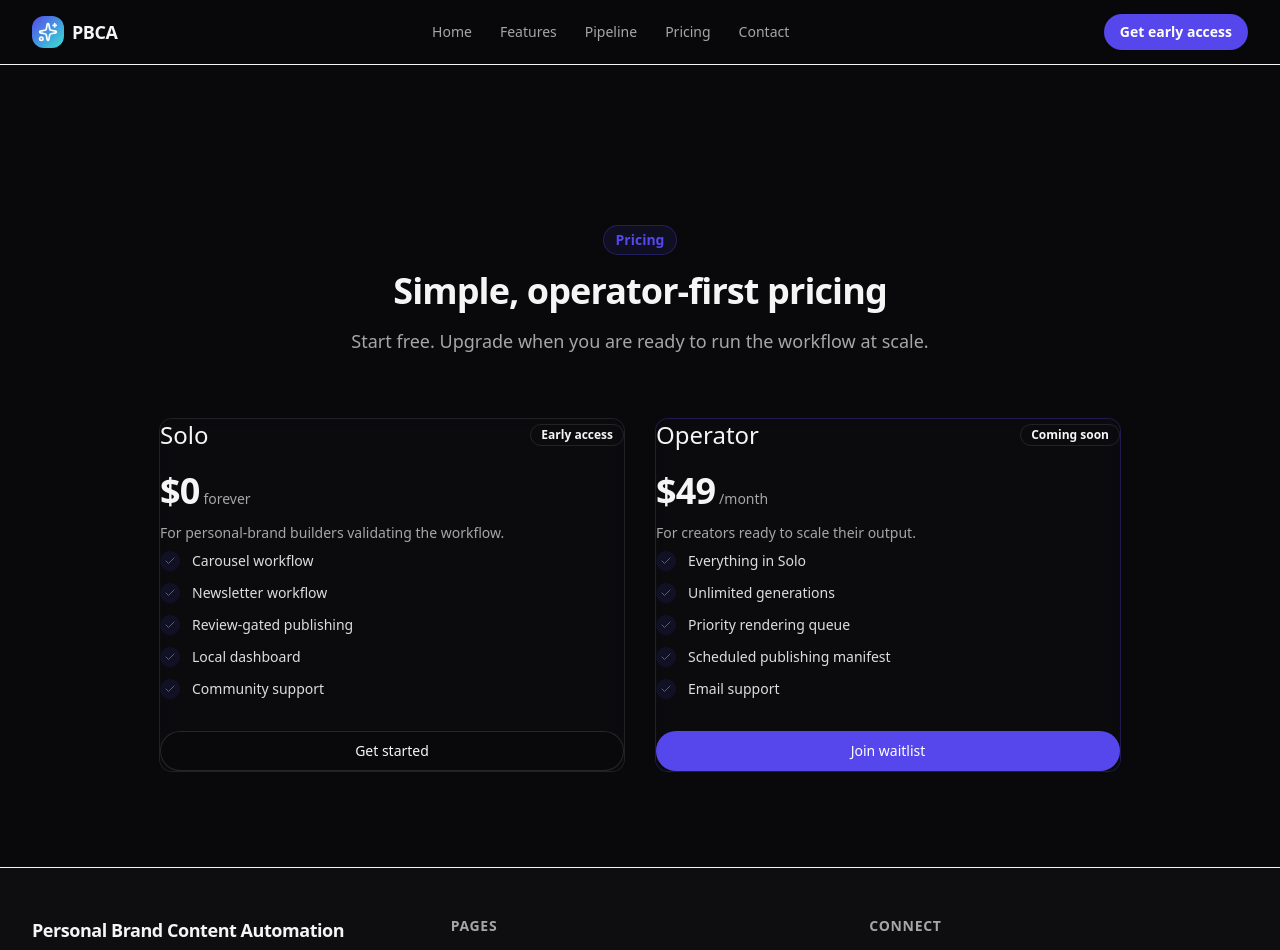
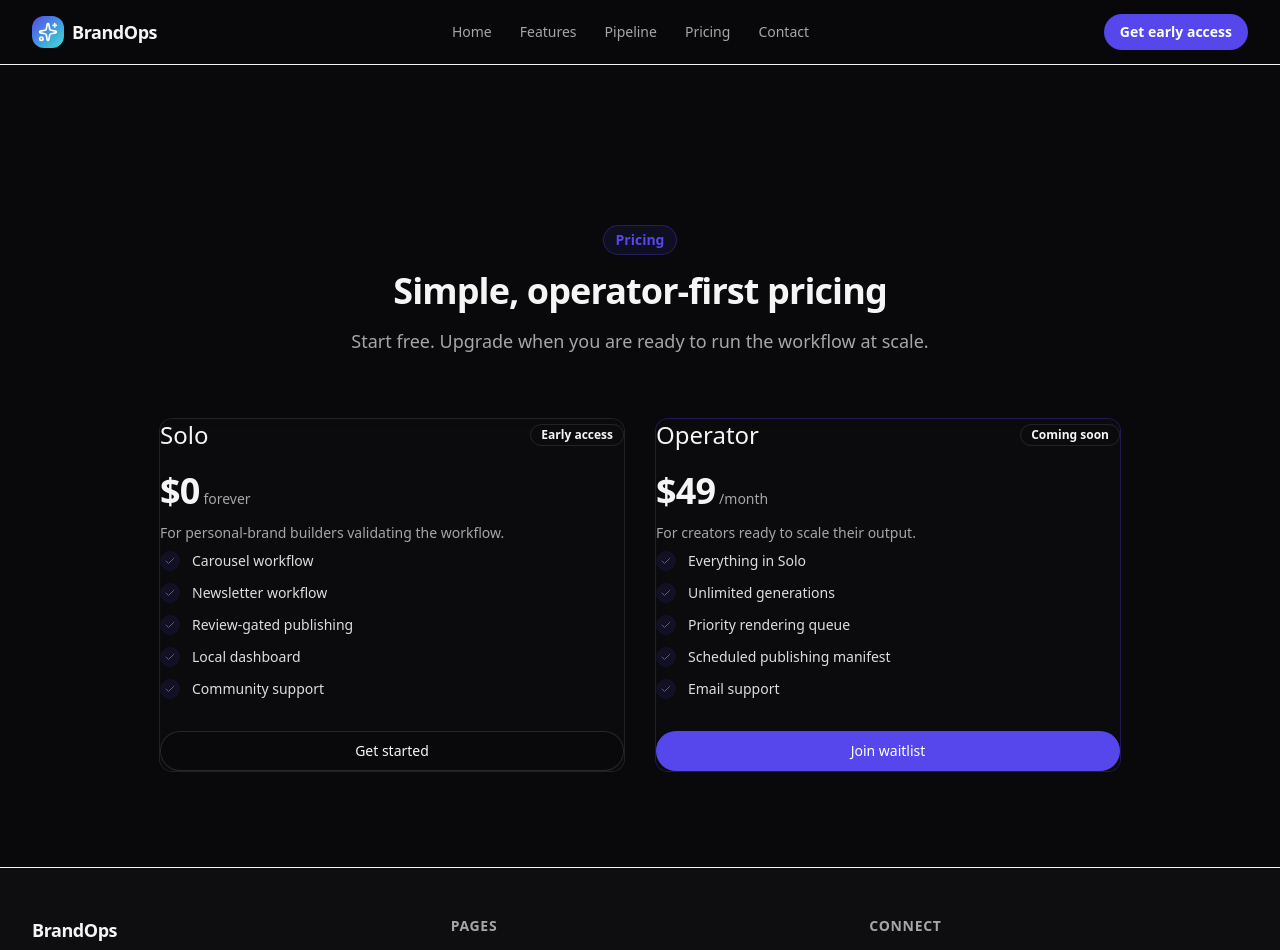
Before and after one commit to rajvictor1/personal-brand-content-automation-lp, a Next.js app: page /pricing in a window 1280 px wide. Shown: the top 950 px of the page. Built offline with nearby package versions, Linux system fonts and the light colour scheme.

Commit message:
Rebrand to BrandOps and update domain to brandops.site

```diff
--- a/app/contact/page.tsx
+++ b/app/contact/page.tsx
@@ -6,7 +6,7 @@ import { Metadata } from "next";
 export const metadata: Metadata = {
   title: "Contact",
   description:
-    "Request early access to the Personal Brand Content Automation workspace.",
+    "Request early access to BrandOps, the review-first content workspace for solo operators.",
 };
 
 export default function ContactPage() {
--- a/app/features/page.tsx
+++ b/app/features/page.tsx
@@ -4,7 +4,7 @@ import { Metadata } from "next";
 export const metadata: Metadata = {
   title: "Features",
   description:
-    "Explore carousel generation, newsletter creation, OpenAI Image artwork, review gates, and streaming pipeline progress.",
+    "Explore BrandOps carousel generation, newsletter creation, OpenAI Image artwork, review gates, and streaming pipeline progress.",
 };
 
 export default function FeaturesPage() {
--- a/app/layout.tsx
+++ b/app/layout.tsx
@@ -10,8 +10,8 @@ const inter = Inter({ subsets: ["latin"], variable: "--font-sans" });
 
 export const metadata: Metadata = {
   title: {
-    default: "Personal Brand Content Automation",
-    template: "%s — Personal Brand Content Automation",
+    default: "BrandOps",
+    template: "%s — BrandOps",
   },
   description:
     "A review-first content system for generating LinkedIn carousels and newsletters from current research. Built for solo operators who want speed without losing control.",
@@ -28,20 +28,20 @@ export const metadata: Metadata = {
   openGraph: {
     type: "website",
     locale: "en_US",
-    siteName: "Personal Brand Content Automation",
-    title: "Personal Brand Content Automation",
+    siteName: "BrandOps",
+    title: "BrandOps",
     description:
       "A review-first content system for generating LinkedIn carousels and newsletters from current research.",
-    url: "https://personal-brand-content-automation-l.vercel.app",
+    url: "https://brandops.site",
   },
   twitter: {
     card: "summary_large_image",
-    title: "Personal Brand Content Automation",
+    title: "BrandOps",
     description:
       "A review-first content system for generating LinkedIn carousels and newsletters from current research.",
   },
   robots: "index, follow",
-  metadataBase: new URL("https://personal-brand-content-automation-l.vercel.app"),
+  metadataBase: new URL("https://brandops.site"),
 };
 
 export default function RootLayout({
--- a/app/manifest.ts
+++ b/app/manifest.ts
@@ -4,8 +4,8 @@ export const dynamic = "force-static";
 
 export default function manifest(): MetadataRoute.Manifest {
   return {
-    name: "Personal Brand Content Automation",
-    short_name: "PBCA",
+    name: "BrandOps",
+    short_name: "BrandOps",
     description:
       "A review-first content system for generating LinkedIn carousels and newsletters.",
     start_url: "/",
--- a/app/pipeline/page.tsx
+++ b/app/pipeline/page.tsx
@@ -4,7 +4,7 @@ import { Metadata } from "next";
 export const metadata: Metadata = {
   title: "Pipeline",
   description:
-    "See how Firecrawl, OpenAI, review gates, and publishing connect in the content automation workflow.",
+    "See how BrandOps connects Firecrawl, OpenAI, review gates, and publishing into one content workflow.",
 };
 
 export default function PipelinePage() {
--- a/app/pricing/page.tsx
+++ b/app/pricing/page.tsx
@@ -4,7 +4,7 @@ import { Metadata } from "next";
 export const metadata: Metadata = {
   title: "Pricing",
   description:
-    "Solo free plan and Operator paid plan for personal-brand content automation.",
+    "BrandOps Solo free plan and Operator paid plan for personal-brand content automation.",
 };
 
 export default function PricingPage() {
--- a/app/robots.ts
+++ b/app/robots.ts
@@ -5,6 +5,6 @@ export const dynamic = "force-static";
 export default function robots(): MetadataRoute.Robots {
   return {
     rules: { userAgent: "*", allow: "/" },
-    sitemap: "https://personal-brand-content-automation-l.vercel.app/sitemap.xml",
+    sitemap: "https://brandops.site/sitemap.xml",
   };
 }
--- a/app/sitemap.ts
+++ b/app/sitemap.ts
@@ -3,7 +3,7 @@ import { MetadataRoute } from "next";
 export const dynamic = "force-static";
 
 export default function sitemap(): MetadataRoute.Sitemap {
-  const base = "https://personal-brand-content-automation-l.vercel.app";
+  const base = "https://brandops.site";
   return [
     { url: `${base}/`, lastModified: new Date(), changeFrequency: "weekly", priority: 1 },
     { url: `${base}/features`, lastModified: new Date(), changeFrequency: "weekly", priority: 0.8 },
--- a/components/footer.tsx
+++ b/components/footer.tsx
@@ -46,7 +46,7 @@ export function Footer() {
       <div className="mx-auto max-w-7xl px-4 py-12 sm:px-6 lg:px-8">
         <div className="grid gap-10 md:grid-cols-3">
           <div className="space-y-4">
-            <h3 className="text-lg font-semibold tracking-tight">Personal Brand Content Automation</h3>
+            <h3 className="text-lg font-semibold tracking-tight">BrandOps</h3>
             <p className="max-w-xs text-sm text-muted-foreground">
               A review-first content system for operators who want speed without losing control.
             </p>
@@ -87,7 +87,7 @@ export function Footer() {
         <Separator className="my-8 bg-border/50" />
 
         <div className="flex flex-col items-center justify-between gap-4 text-sm text-muted-foreground md:flex-row">
-          <p>© {new Date().getFullYear()} Personal Brand Content Automation. All rights reserved.</p>
+          <p>© {new Date().getFullYear()} BrandOps. All rights reserved.</p>
           <p>Built for solo operators. Dark mode first.</p>
         </div>
       </div>
--- a/components/header.tsx
+++ b/components/header.tsx
@@ -32,7 +32,7 @@ export function Header() {
             <Sparkles className="h-5 w-5" />
           </span>
           <span className="hidden text-lg font-semibold tracking-tight sm:inline">
-            PBCA
+            BrandOps
           </span>
         </Link>
 
```
Also changed, not shown: 1 other file (tests, documents, lock files or other folders).
